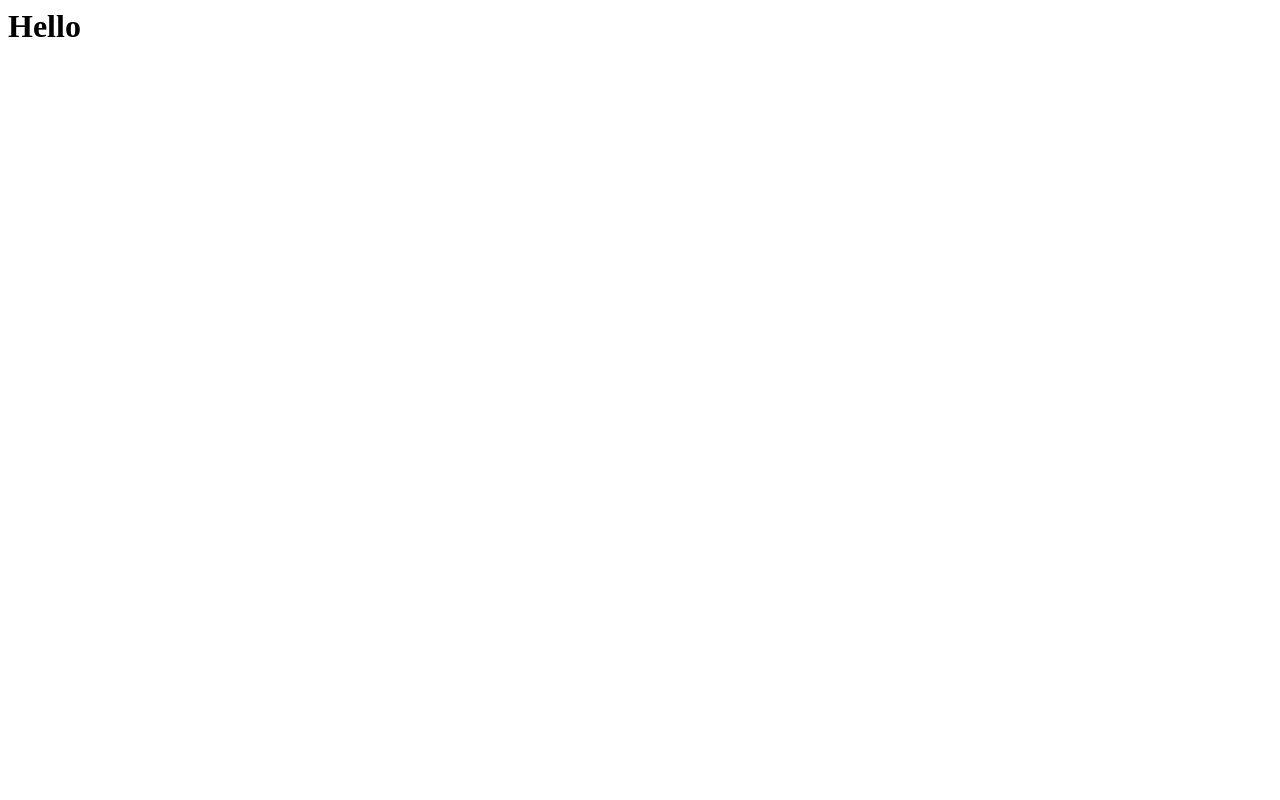
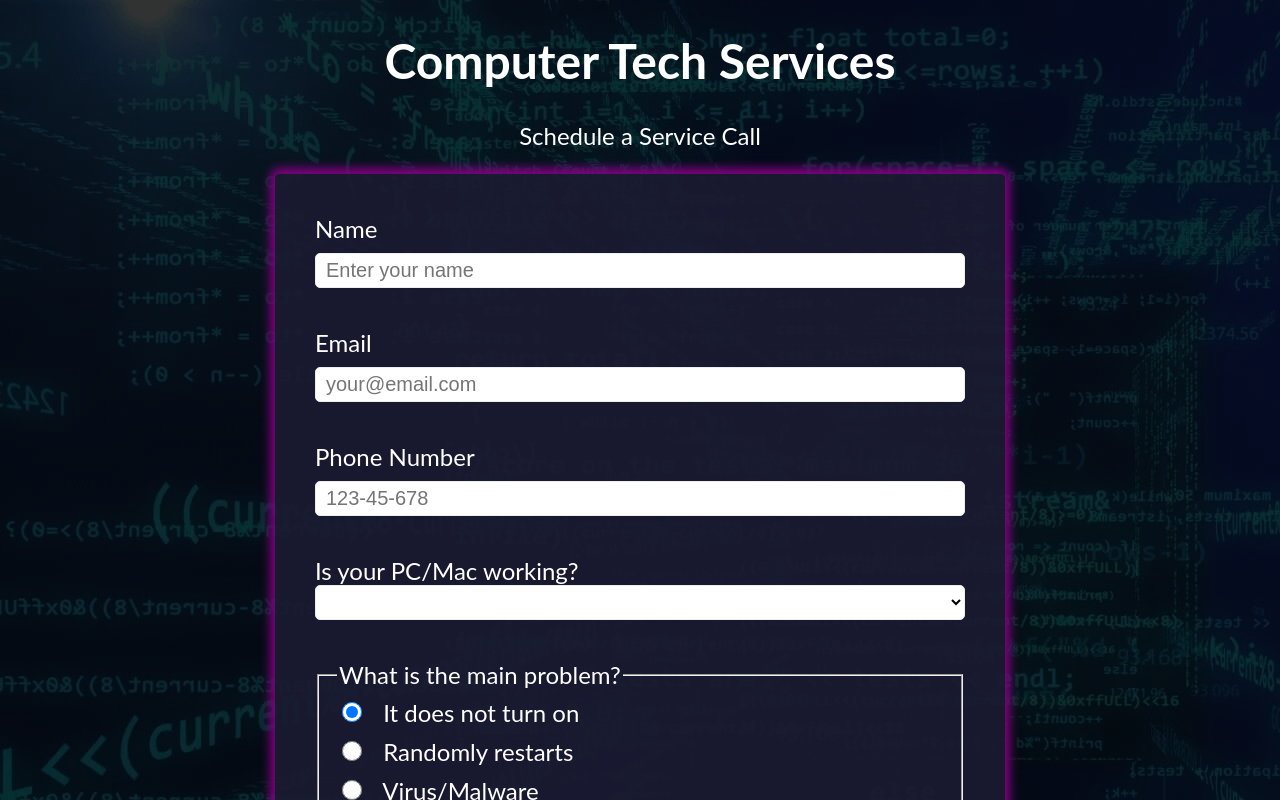
Before and after one commit to alexissolanop/survey_form, a plain HTML site: page index.html in a window 1280 px wide. Drawn offline with Linux system fonts and the light colour scheme.

Commit message:
Built the Survey Form

```diff
--- /dev/null
+++ b/css/survey.css
@@ -0,0 +1,99 @@
+body {
+    font-family: 'lato', 'Lucida Grande','Lucida Sans Unicode', Tahoma, sans-serif;
+  }
+
+.main {
+  background-image: url("../images/background_survey.jpg");
+  position: fixed;
+  top: 0;
+  left: 0;
+  bottom: 0;
+  right: 0;
+  color: #ffffff;
+  overflow-y: scroll;
+  font-size: 24px
+}
+
+.main::after{
+  content:"";
+  background-color: rgba(0, 0, 0, .8);
+  position: fixed;
+  top: 0;
+  left: 0;
+  right: 0;
+  bottom: 0;
+}
+
+  .main > h1,
+  .main > p {
+  text-align: center;
+  font-family: 35px;
+  z-index: 2;
+  position: relative
+}
+
+.main-content {
+  background-color: rgba(27, 27, 50, 0.9);
+  max-width: 650px;
+  display: flex;
+  flex-direction: column;
+  padding: 40px;
+  margin: 0 auto;
+  margin-bottom: 40px;
+  border-radius: 5px;
+  z-index: 2;
+  position: relative;
+  box-shadow: 0px -1px 10px 5px purple;
+}
+
+#name, #email, #number, #dropdown, #comment {
+  display: block;
+  width: 100%;
+  height: 35px;
+  padding: 5px 10px;
+  color: #000000;
+  background-color: #ffffff;
+  border: 1px solid #eeeeee;
+  border-radius: 5px;
+  font-size: 20px;
+  margin-bottom: 40px;
+}
+
+label[for=name],
+label[for=email],
+label[for=number],
+label[for=dropdown],
+label[for=comment]{
+  margin-bottom: 10px;
+  display: inline-block;
+}
+
+#video-call,
+#request-a-pickup,
+#book-appointment,
+fieldset input {
+  height: 20px;
+  width: 20px;
+  margin-right: 15px;
+  margin-bottom: 15px;
+}
+
+#comment {
+  min-height: 180px;
+}
+
+label[for=comment]{
+  margin-top: 30px;
+}
+
+#submit {
+  display: block;
+  width: 100%;
+  padding: 12px;
+  background: #37af65;
+  border-radius: 2px;
+  cursor: pointer;
+  border: 0;
+  color: #ffffff;
+  font-size: 20px;
+}
--- a/index.html
+++ b/index.html
@@ -1 +1,75 @@
-<h1 id="title">Hello</h1>
+<html lang="en">
+
+  <head>
+    <link rel="stylesheet" href="css/survey.css">
+
+
+  </head>
+
+  <div class="main">
+    <h1 id="title">Computer Tech Services</h1>
+
+    <p id="description">
+      Schedule a Service Call
+    </p>
+
+    <div class="main-content">
+      <div class="form-content">
+        <form id="survey-form">
+
+          <label for="name" id="name-label">Name</label>
+          <input id="name" type="text" required placeholder="Enter your name" />
+          <label for="email" id="email-label">Email</label>
+          <input id="email" type="email" required placeholder="your@email.com" />
+
+          <label for="number" id="number-label">Phone Number</label>
+          <input id="number" type="number" name="phone_number" min="11111111110" max="15000000000000" placeholder="123-45-678" pattern="[0-9]{3}-[0-9]{2}-[0-9]{3} required/>
+
+
+          <label for="dropdown">Is your PC/Mac working?</label>
+          <select id="dropdown">
+            <option style="display:none">
+            <option value="yes">Yes</option>
+            <option value="no">No</option>
+          </select>
+
+          <fieldset>
+          <legend>What is the main problem?</legend>
+          <input type="radio" name="recommend" checked id="it-does-not-turn-on" value="it-does-not-turn-on"/>
+          <label for="it-does-not-turn-on">It does not turn on</label><br />
+
+          <input type="radio" name="recommend" id="randomly-restarts" value="randomly-restarts"/>
+          <label for="randomly-restarts">Randomly restarts</label><br />
+
+          <input type="radio" name="recommend" id="virus-malware" value="virus-malware"/>
+          <label for="virus-malware">Virus/Malware</label><br />
+
+          <input type="radio" name="recommend" id="hardware-failure" value="hardware-failure"/>
+          <label for="hardware-failure">Hardware failure</label><br />
+
+          </fieldset>
+
+          <p>What service would you prefer?</p>
+          <input type="checkbox" id="video-call" name="video-call" value="video-call">
+          <label for="video-call">Video call</label><br>
+
+          <input type="checkbox" id="request-a-pickup" name="request-a-pickup" value="request-a-pickup">
+          <label for="request-a-pickup">Request a pickup</label><br>
+
+          <input type="checkbox" id="book-appointment" name="book-appointment" value="book-appointment">
+          <label for="book-appointment">Book an in-store appointment</label><br>
+
+          <label for="comment">Any comments or suggestions?</label>
+          <textarea rows="4" cols="50" id="comment">Comments....</textarea>
+
+          <button type="submit" id="submit">Submit</button>
+
+        </form>
+      </div>
+    </div>
+
+    <script type="text/javascript" src="https://cdn.freecodecamp.org/testable-projects-fcc/v1/bundle.js"></script>
+
+  </div>
+
+</html>
```
Also changed, not shown: images/background_survey.jpg (added), 1 other file.
